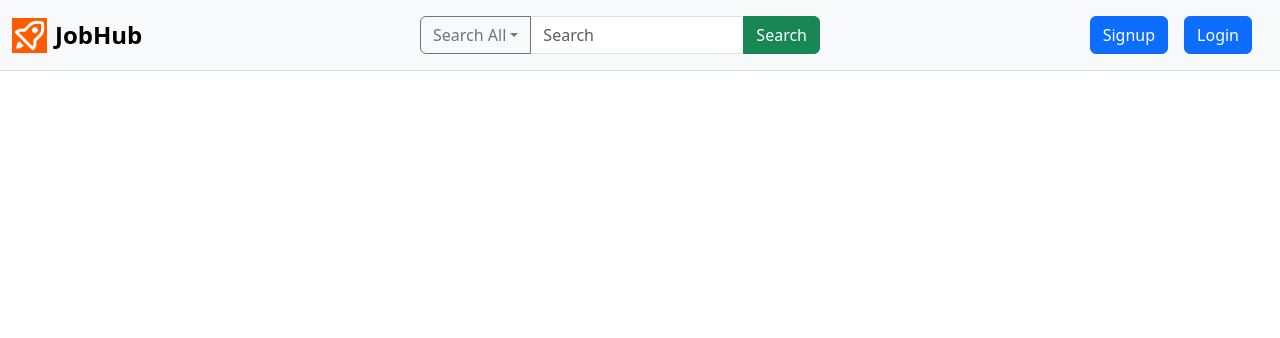
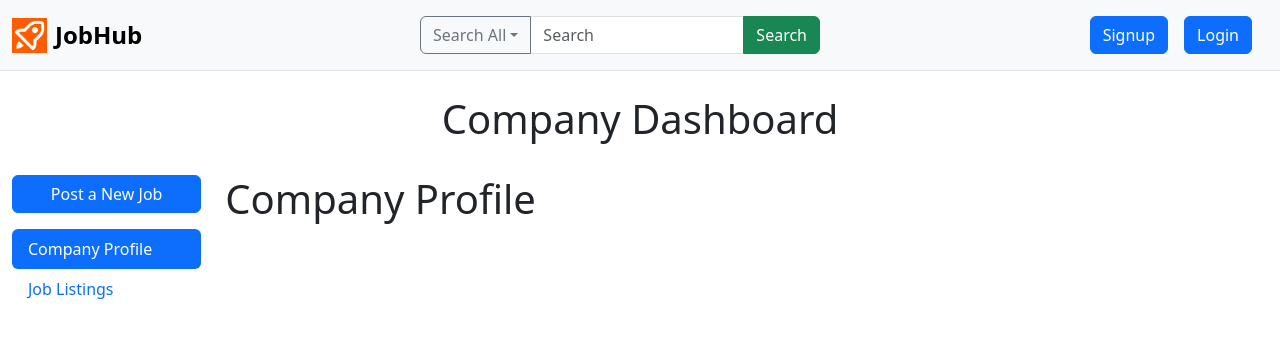
Before and after one commit to paulhuii/SENG401-Project, a React (Create React App) app in the folder client/: page /CompanyDashboard in a window 1280 px wide. Shown: the top 338 px of the page. Built offline with nearby package versions, Linux system fonts and the light colour scheme.

Commit message:
company dashboard pages

```diff
--- a/client/src/App.js
+++ b/client/src/App.js
@@ -42,6 +42,7 @@ import './App.css';
 
 
 import CompanyPost from "./CompanyPost";
+import CompanyDashboard from "./CompanyDashboard";
 import {Button, Dropdown, DropdownButton, FormControl, InputGroup} from "react-bootstrap";
 
 function App() {
@@ -157,6 +158,7 @@ function App() {
             {isLoggedIn && <Route path="/profile" element={<Profile />} />}
             <Route path="/CompanyPost" element={<CompanyPost/>}/>
             <Route path="/JobBoard" element={<JobBoard />}/>
+            <Route path="/CompanyDashboard" element={<CompanyDashboard/>}/>
           </Routes>
         </div>
       </div>
--- /dev/null
+++ b/client/src/CompanyDashboard.css
@@ -0,0 +1,3 @@
+.company-post-btn {
+    width: 100%;
+}
--- /dev/null
+++ b/client/src/CompanyDashboard.js
@@ -0,0 +1,48 @@
+import React from 'react';
+import {Col, Nav, Row, Tab} from "react-bootstrap";
+import "./CompanyDashboard.css"
+
+// https://react-bootstrap.netlify.app/docs/components/tabs/#pills
+
+const CompanyDashboard = () => {
+  return (
+      <div className="container-fluid company-dashboard-page">
+          <div className="row mt-3 mb-3 p-2 text-center company-dash-header">
+              <div className="col">
+                  <h1>Company Dashboard</h1>
+              </div>
+          </div>
+
+          <Tab.Container id="company-dash-menu" defaultActiveKey="company_profile">
+              <Row>
+                  <Col sm={2}>
+                      <a href="/CompanyPost" className="btn btn-primary mb-3 company-post-btn">Post a New Job</a>
+
+                      <Nav variant="pills" className="flex-column company-dashboard-pills">
+                          <Nav.Item>
+                              <Nav.Link eventKey="company_profile">Company Profile</Nav.Link>
+                          </Nav.Item>
+
+                          <Nav.Item>
+                              <Nav.Link eventKey="job_listings">Job Listings</Nav.Link>
+                          </Nav.Item>
+                      </Nav>
+                  </Col>
+                  <Col sm={10}>
+                      <Tab.Content>
+                          <Tab.Pane eventKey="company_profile">
+                              <h1>Company Profile</h1>
+                          </Tab.Pane>
+
+                          <Tab.Pane eventKey="job_listings">
+                              <h1>Job Listings</h1>
+                          </Tab.Pane>
+                      </Tab.Content>
+                  </Col>
+              </Row>
+          </Tab.Container>
+      </div>
+  )
+}
+
+export default CompanyDashboard
--- a/client/src/CompanyPost.css
+++ b/client/src/CompanyPost.css
@@ -16,6 +16,7 @@
     text-align: center;
 }
 
-.submit-btn {
+.post-btns {
     width: 10rem;
+    margin-right: 1rem;
 }
--- a/client/src/CompanyPost.js
+++ b/client/src/CompanyPost.js
@@ -31,7 +31,8 @@ const CompanyPost = () => {
                     <RichTextEditor/>
 
                     <div className="submit-btn-container">
-                        <button type="button" className="btn btn-primary submit-btn">Submit</button>
+                        <button type="button" className="btn btn-primary post-btns">Submit</button>
+                        <a href="/CompanyDashboard" className="btn btn-primary post-btns">Cancel</a>
                     </div>
                 </div>
             </form>
```
